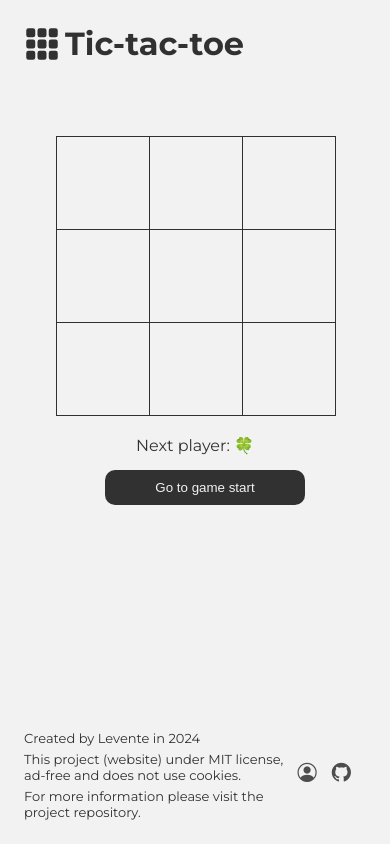
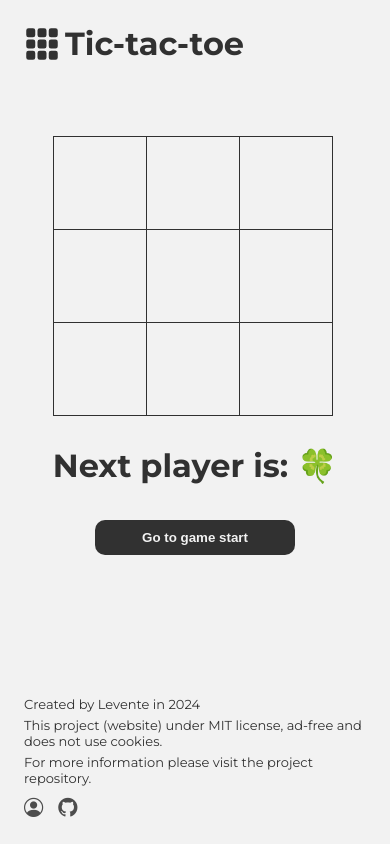
Before and after one commit to tothlevente/tic-tac-toe, a React (Vite) app: page / in a window 390 px wide. Built offline with nearby package versions, Linux system fonts and the light colour scheme.

Commit message:
Developments

```diff
--- a/src/components/Board.tsx
+++ b/src/components/Board.tsx
@@ -45,9 +45,9 @@ export default function Board({ xIsNext, squares, onPlay }: BoardProps) {
   let status;
 
   if (winner) {
-    status = "Winner: " + winner;
+    status = "Winner is: " + winner;
   } else {
-    status = "Next player: " + (xIsNext ? "🍀" : "🍁");
+    status = "Next player is: " + (xIsNext ? "🍀" : "🍁");
   }
 
   return (
--- a/src/components/Footer.tsx
+++ b/src/components/Footer.tsx
@@ -6,6 +6,7 @@ export default function Footer() {
         <p>This project (website) under MIT license, ad-free and does not use cookies.</p>
         <p>For more information please visit the project repository.</p>
       </div>
+      <div>
         <a className="link" target="_blank" rel="noreferrer" href="https://github.com/tothlevente">
           <i className="bi bi-person-circle"></i>
         </a>
@@ -17,6 +18,7 @@ export default function Footer() {
         >
           <i className="bi bi-github"></i>
         </a>
+      </div>
     </footer>
   );
 }
--- a/src/components/Game.tsx
+++ b/src/components/Game.tsx
@@ -23,7 +23,7 @@ export default function Game() {
   const moves = history.map((squares, move) => {
     let description;
     if (move > 0) {
-      description = "Go to move #" + move;
+      description = "Go to move: " + move + ".";
     } else {
       description = "Go to game start";
     }
@@ -37,13 +37,15 @@ export default function Game() {
   });
 
   return (
-    <div className="game">
-      <div className="game-board">
-        <Board xIsNext={xIsNext} squares={currentSquares} onPlay={handlePlay} />
+    <>
+      <div className="game">
+        <div className="game-board">
+          <Board xIsNext={xIsNext} squares={currentSquares} onPlay={handlePlay} />
+        </div>
       </div>
       <div className="game-info">
         <ol>{moves}</ol>
       </div>
-    </div>
+    </>
   );
 }
--- a/src/css/footer.css
+++ b/src/css/footer.css
@@ -25,3 +25,14 @@ footer {
 .link:hover {
   color: #4775d1;
 }
+
+@media (max-width: 650px) {
+  footer {
+    flex-direction: column;
+    align-items: stretch;
+  }
+
+  .footer-text {
+    padding-bottom: 10px;
+  }
+}
--- a/src/css/game.css
+++ b/src/css/game.css
@@ -16,11 +16,20 @@
   margin-top: 5px;
   align-self: center;
   transition: 0.3s;
+  font-weight: bold;
+  margin-right: 10px;
+  margin-left: 10px;
+}
+
+.description-btn:hover {
+  cursor: pointer;
+  transform: scale(110%) rotate(-2deg);
 }
 
 .description-li {
   list-style: none;
   text-align: center;
+  padding-bottom: 7px;
 }
 
 .square {
@@ -50,11 +59,9 @@
 }
 
 .status {
-  margin-bottom: 10px;
-  margin-top: 20px;
+  margin-bottom: 30px;
+  margin-top: 30px;
   text-align: center;
+  font-weight: bold;
+  font-size: 32px;
 }
-
-.game-info {
-  margin-left: 20px;
-}
```
Lines whose indentation alone changed are shown as unchanged.
